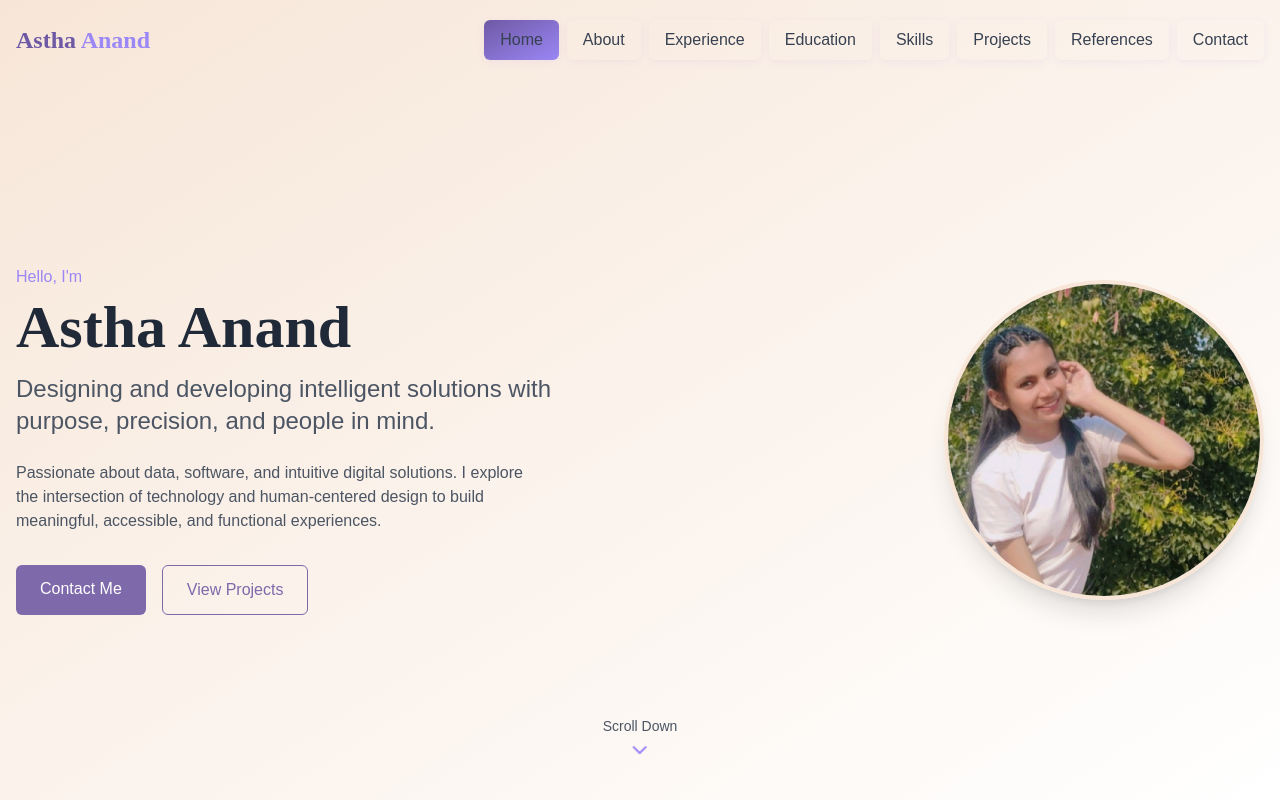
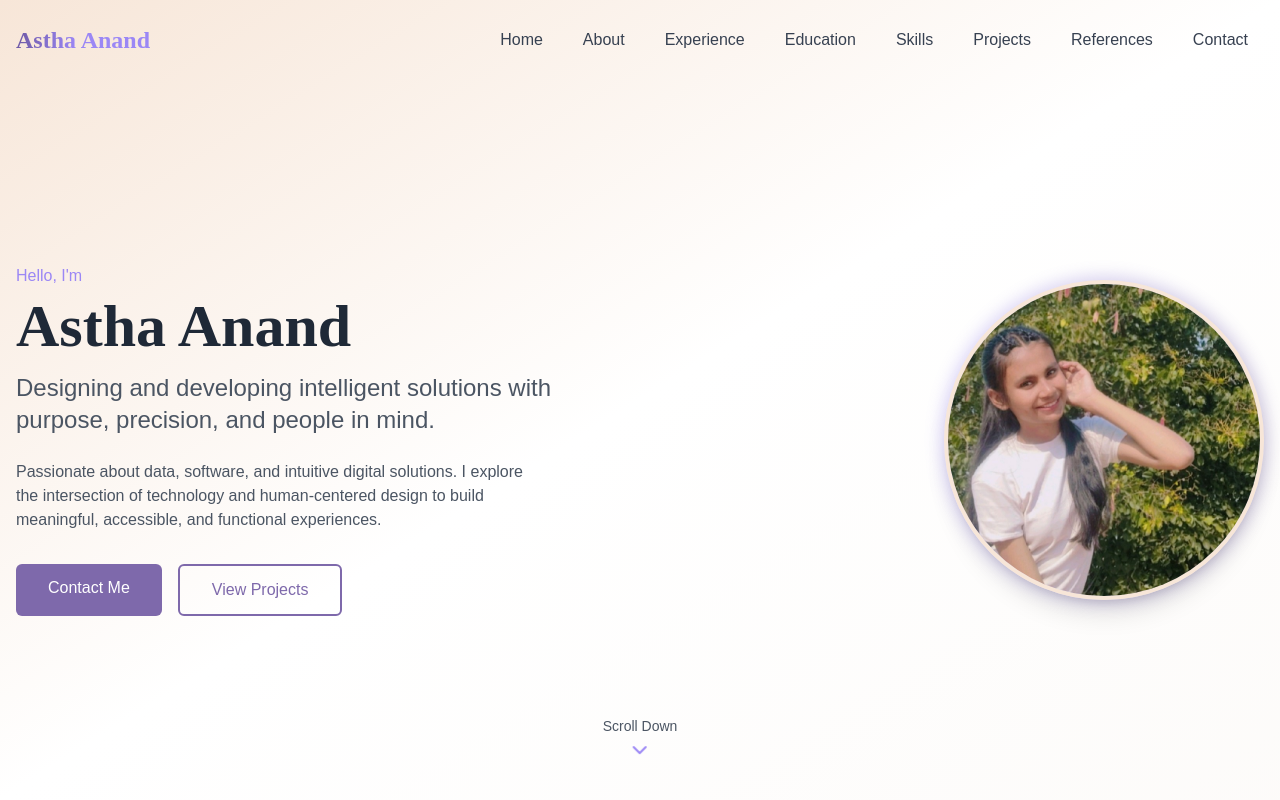
Before and after one commit to asthaanand12/asthasportfolio, a React (Vite) app: page / in a window 1280 px wide. Shown: the top 800 px of the page. Built offline with nearby package versions, Linux system fonts and the light colour scheme.

Commit message:
Enhance UI and add interactivity
Improve the visual appeal and user interaction of the portfolio website.

```diff
--- a/src/components/Contact.tsx
+++ b/src/components/Contact.tsx
@@ -5,7 +5,7 @@ import ContactForm from "./contact/ContactForm";
 
 const Contact = () => {
   return (
-    <section id="contact" className="py-20 bg-beige-light/30">
+    <section id="contact" className="py-20 bg-gradient-to-b from-beige-light/30 to-white">
       <div className="container mx-auto px-4">
         <motion.div
           initial={{ opacity: 0, y: 20 }}
@@ -14,7 +14,9 @@ const Contact = () => {
           viewport={{ once: true }}
           className="mb-12 text-center"
         >
-          <h2 className="font-display text-3xl md:text-4xl font-bold mb-4 text-data-dark">Get In Touch</h2>
+          <h2 className="font-display text-3xl md:text-4xl font-bold mb-4 bg-gradient-to-r from-data-dark to-data bg-clip-text text-transparent">
+            Get In Touch
+          </h2>
           <p className="text-gray-600 max-w-2xl mx-auto">
             Interested in working together or have any questions? Feel free to reach out to me using the form below or connect with me on social media.
           </p>
@@ -26,6 +28,7 @@ const Contact = () => {
             whileInView={{ opacity: 1, x: 0 }}
             transition={{ duration: 0.5, delay: 0.2 }}
             viewport={{ once: true }}
+            className="transform hover:-translate-y-1 transition-transform duration-300"
           >
             <ContactInfo />
           </motion.div>
@@ -35,6 +38,7 @@ const Contact = () => {
             whileInView={{ opacity: 1, x: 0 }}
             transition={{ duration: 0.5, delay: 0.4 }}
             viewport={{ once: true }}
+            className="transform hover:-translate-y-1 transition-transform duration-300"
           >
             <ContactForm />
           </motion.div>
--- a/src/components/Hero.tsx
+++ b/src/components/Hero.tsx
@@ -1,3 +1,4 @@
+
 import { motion } from "framer-motion";
 import { ChevronDown } from "lucide-react";
 import { Link } from "react-scroll";
@@ -6,55 +7,93 @@ const Hero = () => {
   return (
     <section
       id="home"
-      className="min-h-screen pt-20 flex items-center relative overflow-hidden bg-gradient-to-br from-beige-light to-white"
+      className="min-h-screen pt-20 flex items-center relative overflow-hidden bg-gradient-to-br from-beige-light via-white to-beige/10"
     >
       <div className="container mx-auto px-4">
         <div className="flex flex-col md:flex-row items-center justify-between">
           <motion.div
             initial={{ opacity: 0, y: 20 }}
             animate={{ opacity: 1, y: 0 }}
-            transition={{ duration: 0.5 }}
+            transition={{ duration: 0.7, ease: "easeOut" }}
             className="w-full md:w-1/2 text-center md:text-left"
           >
-            <p className="text-data-light font-medium mb-2">Hello, I'm</p>
-            <h1 className="font-display text-4xl md:text-5xl lg:text-6xl font-bold text-gray-800 mb-4">
+            <motion.p
+              initial={{ opacity: 0 }}
+              animate={{ opacity: 1 }}
+              transition={{ delay: 0.2 }}
+              className="text-data-light font-medium mb-2"
+            >
+              Hello, I'm
+            </motion.p>
+            <motion.h1
+              initial={{ opacity: 0, x: -20 }}
+              animate={{ opacity: 1, x: 0 }}
+              transition={{ delay: 0.4 }}
+              className="font-display text-4xl md:text-5xl lg:text-6xl font-bold text-gray-800 mb-4"
+            >
               Astha Anand
-            </h1>
-            <h2 className="text-xl md:text-2xl text-gray-600 mb-6 font-light">
+            </motion.h1>
+            <motion.h2
+              initial={{ opacity: 0 }}
+              animate={{ opacity: 1 }}
+              transition={{ delay: 0.6 }}
+              className="text-xl md:text-2xl text-gray-600 mb-6 font-light"
+            >
               Designing and developing intelligent solutions with purpose, precision, and people in mind.
-            </h2>
-            <p className="text-gray-600 mb-8 max-w-lg mx-auto md:mx-0">
+            </motion.h2>
+            <motion.p
+              initial={{ opacity: 0 }}
+              animate={{ opacity: 1 }}
+              transition={{ delay: 0.8 }}
+              className="text-gray-600 mb-8 max-w-lg mx-auto md:mx-0"
+            >
               Passionate about data, software, and intuitive digital solutions. I explore the intersection
               of technology and human-centered design to build meaningful, accessible, and functional experiences.
-            </p>
-            <div className="flex flex-wrap justify-center md:justify-start gap-4">
-              <a
-                href="#contact"
-                className="bg-data px-6 py-3 rounded-md text-white font-medium transition duration-300 hover:bg-data-dark"
+            </motion.p>
+            <motion.div
+              initial={{ opacity: 0, y: 20 }}
+              animate={{ opacity: 1, y: 0 }}
+              transition={{ delay: 1 }}
+              className="flex flex-wrap justify-center md:justify-start gap-4"
+            >
+              <Link
+                to="contact"
+                spy={true}
+                smooth={true}
+                duration={500}
+                className="relative group bg-data px-8 py-3 rounded-md text-white font-medium transition-all duration-300 hover:bg-data-dark transform hover:-translate-y-1 hover:shadow-lg"
               >
-                Contact Me
-              </a>
-              <a
-                href="#projects"
-                className="bg-transparent px-6 py-3 rounded-md text-data border border-data font-medium transition duration-300 hover:bg-data hover:text-white"
+                <span className="relative z-10">Contact Me</span>
+                <div className="absolute inset-0 bg-gradient-to-r from-data-light to-data-dark rounded-md opacity-0 group-hover:opacity-100 transition-opacity duration-300" />
+              </Link>
+              <Link
+                to="projects"
+                spy={true}
+                smooth={true}
+                duration={500}
+                className="relative overflow-hidden bg-transparent px-8 py-3 rounded-md text-data border-2 border-data font-medium transition-all duration-300 hover:text-white transform hover:-translate-y-1 hover:shadow-lg group"
               >
-                View Projects
-              </a>
-            </div>
+                <span className="relative z-10">View Projects</span>
+                <div className="absolute inset-0 bg-data transform translate-y-full group-hover:translate-y-0 transition-transform duration-300" />
+              </Link>
+            </motion.div>
           </motion.div>
 
           <motion.div
-            initial={{ opacity: 0, scale: 0.9 }}
+            initial={{ opacity: 0, scale: 0.8 }}
             animate={{ opacity: 1, scale: 1 }}
-            transition={{ duration: 0.5, delay: 0.2 }}
+            transition={{ duration: 0.7, delay: 0.3 }}
             className="w-full md:w-1/2 flex justify-center md:justify-end mt-12 md:mt-0"
           >
-            <div className="w-64 h-64 md:w-80 md:h-80 rounded-full overflow-hidden border-4 border-beige-light shadow-xl">
-              <img
-                src="/lovable-uploads/4150ac88-8cbf-4064-b5b9-8e8de807210f.png"
-                alt="Astha Anand"
-                className="w-full h-full object-cover"
-              />
+            <div className="relative group">
+              <div className="absolute -inset-1 bg-gradient-to-r from-data-light to-data-dark rounded-full blur opacity-30 group-hover:opacity-50 transition duration-500"></div>
+              <div className="w-64 h-64 md:w-80 md:h-80 rounded-full overflow-hidden border-4 border-beige-light shadow-xl relative transform transition-transform duration-500 hover:scale-105">
+                <img
+                  src="/lovable-uploads/4150ac88-8cbf-4064-b5b9-8e8de807210f.png"
+                  alt="Astha Anand"
+                  className="w-full h-full object-cover"
+                />
+              </div>
             </div>
           </motion.div>
         </div>
@@ -62,7 +101,7 @@ const Hero = () => {
         <motion.div
           initial={{ opacity: 0 }}
           animate={{ opacity: 1 }}
-          transition={{ delay: 1, duration: 1 }}
+          transition={{ delay: 1.2, duration: 1 }}
           className="absolute bottom-8 left-1/2 transform -translate-x-1/2"
         >
           <Link
@@ -71,10 +110,10 @@ const Hero = () => {
             smooth={true}
             offset={-70}
             duration={500}
-            className="flex flex-col items-center cursor-pointer"
+            className="flex flex-col items-center cursor-pointer group"
           >
-            <span className="text-gray-600 text-sm mb-2">Scroll Down</span>
-            <ChevronDown className="text-data-light animate-bounce" />
+            <span className="text-gray-600 text-sm mb-2 group-hover:text-data-dark transition-colors">Scroll Down</span>
+            <ChevronDown className="text-data-light animate-bounce group-hover:text-data-dark transition-colors" />
           </Link>
         </motion.div>
       </div>
--- a/src/components/Navbar.tsx
+++ b/src/components/Navbar.tsx
@@ -1,6 +1,7 @@
 import { useState, useEffect } from "react";
 import { Link } from "react-scroll";
 import { Menu, X } from "lucide-react";
+import { motion } from "framer-motion";
 
 const navLinks = [
   { name: "Home", id: "home" },
@@ -34,7 +35,7 @@ const Navbar = () => {
     <nav
       className={`fixed top-0 left-0 right-0 z-50 transition-all duration-300 ${
         scrolled
-          ? "bg-white/90 backdrop-blur-md shadow-md py-3"
+          ? "bg-white/90 backdrop-blur-md shadow-lg py-3"
           : "bg-transparent py-5"
       }`}
     >
@@ -44,11 +45,19 @@ const Navbar = () => {
           spy={true}
           smooth={true}
           duration={500}
-          className="cursor-pointer"
+          className="cursor-pointer transform transition-transform hover:scale-105"
         >
-          <h1 className="font-display text-2xl font-bold text-data-dark">
-            Astha <span className="text-data-light">Anand</span>
-          </h1>
+          <motion.h1
+            initial={{ opacity: 0 }}
+            animate={{ opacity: 1 }}
+            transition={{ duration: 0.5 }}
+            className="font-display text-2xl font-bold"
+          >
+            <span className="bg-gradient-to-r from-data-dark to-data-light bg-clip-text text-transparent">
+              Astha
+            </span>
+            <span className="text-data-light"> Anand</span>
+          </motion.h1>
         </Link>
 
         {/* Desktop Navigation */}
@@ -61,13 +70,12 @@ const Navbar = () => {
               smooth={true}
               offset={-70}
               duration={500}
-              className="relative group text-gray-700 font-medium cursor-pointer transition-colors px-4 py-2 rounded-md hover:bg-gradient-to-br hover:from-data-light hover:to-beige-light hover:text-white shadow-custom-md focus:bg-data-dark focus:text-white active:scale-95"
-              activeClass="text-data-dark bg-gradient-to-br from-data-dark to-data-light"
-              style={{ transition: "background 0.3s, color 0.3s, box-shadow 0.3s" }}
+              className="relative group px-4 py-2 rounded-md text-gray-700 font-medium transition-all duration-300 hover:text-data-dark"
+              activeClass="text-data-dark"
             >
-              <span className="z-10 relative group-hover:drop-shadow-lg">{link.name}</span>
-              {/* Animated underline */}
-              <span className="absolute left-3 right-3 -bottom-1 h-1 bg-data-light rounded-full opacity-0 group-hover:opacity-100 transition-opacity"></span>
+              <span className="relative z-10">{link.name}</span>
+              <span className="absolute inset-0 bg-gradient-to-r from-data-light/10 to-beige-light rounded-md scale-0 group-hover:scale-100 transition-transform duration-300 ease-out" />
+              <span className="absolute bottom-0 left-0 right-0 h-0.5 bg-gradient-to-r from-data to-data-light transform scale-x-0 group-hover:scale-x-100 transition-transform duration-300 ease-out" />
             </Link>
           ))}
         </div>
@@ -76,7 +84,7 @@ const Navbar = () => {
         <div className="md:hidden">
           <button
             onClick={() => setIsMenuOpen(!isMenuOpen)}
-            className="text-gray-700 hover:text-data-dark transition-colors"
+            className="text-gray-700 hover:text-data-dark transition-colors p-2 rounded-md hover:bg-gray-100"
           >
             {isMenuOpen ? <X size={24} /> : <Menu size={24} />}
           </button>
@@ -84,8 +92,14 @@ const Navbar = () => {
       </div>
 
       {/* Mobile Menu */}
-      {isMenuOpen && (
-        <div className="md:hidden bg-white shadow-lg absolute top-full left-0 right-0 py-4 px-4">
+      <motion.div
+        initial={{ opacity: 0, y: -20 }}
+        animate={{ opacity: isMenuOpen ? 1 : 0, y: isMenuOpen ? 0 : -20 }}
+        transition={{ duration: 0.2 }}
+        className={`md:hidden bg-white/95 backdrop-blur-sm shadow-lg absolute top-full left-0 right-0 py-4 px-4 ${
+          isMenuOpen ? "block" : "hidden"
+        }`}
+      >
         <div className="flex flex-col space-y-4">
           {navLinks.map((link) => (
             <Link
@@ -95,16 +109,16 @@ const Navbar = () => {
               smooth={true}
               offset={-70}
               duration={500}
-                className="text-gray-700 hover:text-data-dark font-medium py-2 cursor-pointer transition-colors"
-                activeClass="text-data-dark"
+              className="text-gray-700 hover:text-data-dark hover:bg-gray-50 font-medium py-2 px-4 rounded-md transition-colors"
+              activeClass="text-data-dark bg-gray-50"
               onClick={() => setIsMenuOpen(false)}
             >
               {link.name}
             </Link>
           ))}
         </div>
-        </div>
-      )}
+      </motion.div>
+
       <style>
         {`
           .shadow-custom-md {
```
Lines whose indentation alone changed are shown as unchanged.
